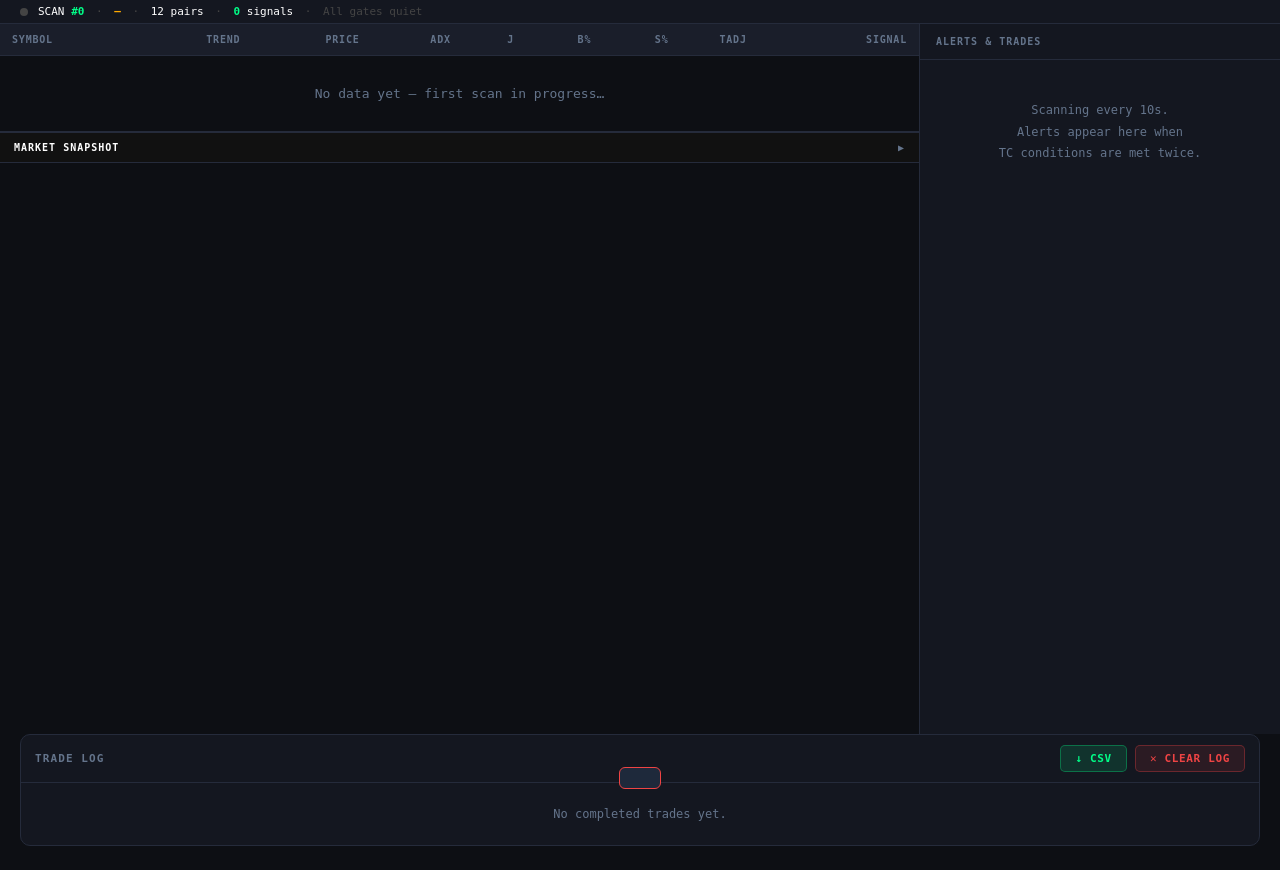
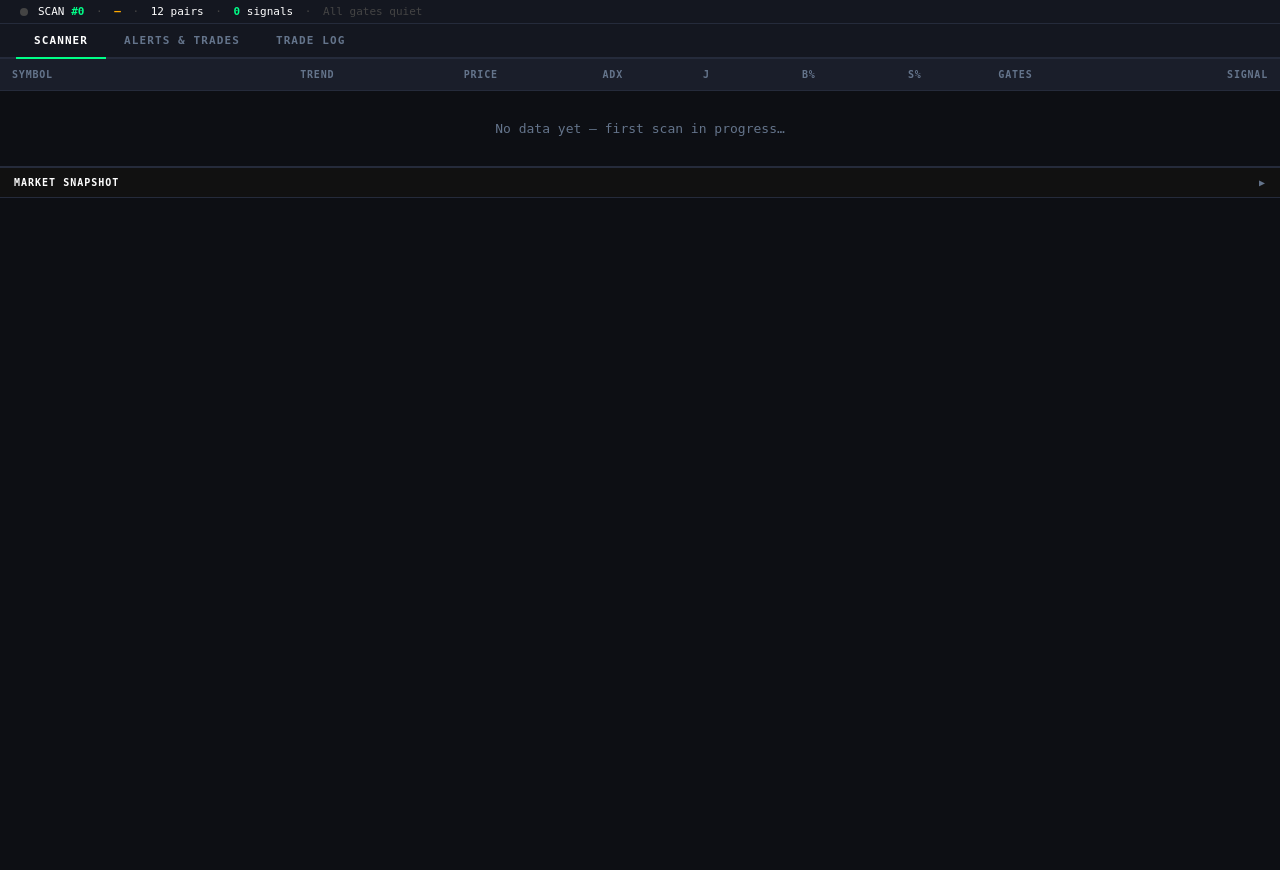
Before and after one commit to krishnanrvijay-afk/trend-scanner-part-deux, a FastAPI app: page / in a window 1280 px wide. Shown: the part 51-921 px from the top of the page. After the commit the page ends 249 px from the top, so only its background shows below. Run offline with FastAPI, Linux system fonts and the light colour scheme; data that the repository does not hold is empty.

Commit message:
fix: sync all root-level files to match trend-scanner subfolder (Railway deploys from root)

```diff
--- a/templates/dashboard.html
+++ b/templates/dashboard.html
@@ -124,18 +124,9 @@
       50% { opacity: 0.3; }
     }
 
-    /* ── Main layout ─────────────────────────────────────────── */
-    .main {
-      display: grid;
-      grid-template-columns: 1fr 360px;
-      gap: 0;
-      height: calc(100vh - 90px);
-    }
-
     /* ── Pair table ──────────────────────────────────────────── */
     .table-panel {
-      overflow-y: auto;
-      border-right: 1px solid var(--border);
+      width: 100%;
     }
 
     table {
@@ -152,9 +143,6 @@
       letter-spacing: 0.08em;
       text-transform: uppercase;
       color: var(--muted);
-      position: sticky;
-      top: 0;
-      z-index: 10;
       border-bottom: 1px solid var(--border);
       white-space: nowrap;
     }
@@ -185,55 +173,35 @@
     .score-med  { color: var(--yellow); }
     .score-low  { color: var(--muted); }
 
-    /* ── Alerts panel ────────────────────────────────────────── */
-    .alerts-panel {
-      display: flex;
-      flex-direction: column;
-      overflow-y: auto;
-      background: var(--surface);
-    }
-
-    .alerts-header {
-      padding: 12px 16px;
-      font-size: 10px;
-      font-weight: 700;
-      letter-spacing: 0.1em;
-      text-transform: uppercase;
-      color: var(--muted);
-      border-bottom: 1px solid var(--border);
-      position: sticky;
-      top: 0;
-      background: var(--surface);
-      z-index: 10;
-    }
-
+    /* ── Alert cards ─────────────────────────────────────────── */
     .alerts-empty {
-      display: flex;
-      align-items: center;
-      justify-content: center;
-      flex: 1;
       color: var(--muted);
       font-size: 12px;
-      padding: 40px 20px;
+      padding: 48px 20px;
       text-align: center;
       line-height: 1.8;
     }
 
     .alerts-list {
       display: flex;
-      flex-direction: column;
-      gap: 0;
-      padding: 0;
+      flex-direction: row;
+      flex-wrap: wrap;
+      gap: 12px;
+      padding: 16px 20px;
     }
 
     /* ── Alert card ──────────────────────────────────────────── */
     .alert-card {
-      border-bottom: 1px solid var(--border);
+      border: 1px solid var(--border);
+      border-radius: var(--radius);
       padding: 14px 16px;
       position: relative;
       transition: background 0.15s;
+      width: 340px;
+      flex-shrink: 0;
+      background: var(--surface2);
     }
-    .alert-card:hover { background: var(--surface2); }
+    .alert-card:hover { background: #1e2333; }
 
     .alert-card.in-trade {
       border-left: 3px solid var(--green);
@@ -481,26 +474,6 @@
     #toast.show { transform: translateX(-50%) translateY(0); }
 
     /* ── Trade log ───────────────────────────────────────────── */
-    .log-panel {
-      margin: 0 20px 24px;
-      background: var(--surface);
-      border: 1px solid var(--border);
-      border-radius: 10px;
-      overflow: hidden;
-    }
-    .log-header {
-      display: flex;
-      align-items: center;
-      justify-content: space-between;
-      padding: 10px 14px;
-      border-bottom: 1px solid var(--border);
-    }
-    .log-title {
-      font-size: 11px;
-      font-weight: 700;
-      letter-spacing: .1em;
-      color: var(--muted);
-    }
     .pill-download {
       background: rgba(0,255,136,.12);
       border: 1px solid rgba(0,255,136,.3);
@@ -514,7 +487,7 @@
       cursor: pointer;
     }
     .log-empty {
-      padding: 24px;
+      padding: 48px;
       text-align: center;
       color: var(--muted);
       font-size: 12px;
@@ -544,6 +517,61 @@
     }
     .log-table tbody tr:last-child td { border-bottom: none; }
     .log-table tbody tr:hover { background: var(--surface2); }
+
+    /* ── Tab bar ─────────────────────────────────────────────── */
+    .tab-bar {
+      display: flex;
+      align-items: stretch;
+      background: var(--surface);
+      border-bottom: 2px solid var(--border);
+      padding: 0 16px;
+    }
+    .tab-btn {
+      padding: 10px 18px;
+      background: none;
+      border: none;
+      border-bottom: 2px solid transparent;
+      color: var(--muted);
+      font-family: var(--font);
+      font-size: 11px;
+      font-weight: 700;
+      letter-spacing: 0.1em;
+      text-transform: uppercase;
+      cursor: pointer;
+      display: inline-flex;
+      align-items: center;
+      gap: 5px;
+      margin-bottom: -2px;
+      white-space: nowrap;
+      transition: color 0.15s;
+    }
+    .tab-btn:hover { color: var(--text); }
+    .tab-btn.active { color: #ffffff; border-bottom-color: #00ff88; }
+    .tab-badge {
+      display: inline-flex;
+      align-items: center;
+      padding: 1px 5px;
+      border-radius: 3px;
+      background: rgba(255,170,0,0.15);
+      border: 1px solid rgba(255,170,0,0.35);
+      color: #ffaa00;
+      font-size: 9px;
+      font-weight: 700;
+    }
+    .tab-content { display: none; }
+    .tab-content.active { display: block; }
+    .tab-actions {
+      margin-left: auto;
+      display: flex;
+      align-items: center;
+      gap: 8px;
+      padding: 6px 0;
+    }
+    @keyframes tab-label-flash {
+      0%, 100% { color: var(--muted); }
+      30%, 70%  { color: #ffaa00; }
+    }
+    .tab-flash { animation: tab-label-flash 0.6s ease-in-out 3; }
   </style>
 </head>
 <body>
@@ -603,10 +631,22 @@
   </span>
 </div>
 
-<!-- Main -->
-<div class="main">
+<!-- Tab bar -->
+<div class="tab-bar">
+  <button id="tab-btn-scanner"  class="tab-btn active" onclick="switchTab('scanner')">SCANNER</button>
+  <button id="tab-btn-alerts"   class="tab-btn"        onclick="switchTab('alerts')">
+    ALERTS &amp; TRADES
+    <span id="alert-badge" class="tab-badge" style="display:none"></span>
+  </button>
+  <button id="tab-btn-tradelog" class="tab-btn"        onclick="switchTab('tradelog')">TRADE LOG</button>
+  <div class="tab-actions" id="tradelog-tab-actions" style="display:none">
+    <a href="/api/tradelog/csv" class="pill pill-download" style="text-decoration:none;padding:5px 12px;font-size:10px">↓ CSV</a>
+    <button id="clear-log-btn" class="pill pill-clear" style="padding:5px 12px;font-size:10px" onclick="clearTradeLog()">✕ CLEAR LOG</button>
+  </div>
+</div>
 
-  <!-- Pair table -->
+<!-- TAB 1: SCANNER -->
+<div id="tab-scanner" class="tab-content active">
   <div class="table-panel">
     <table>
       <thead>
@@ -618,7 +658,7 @@
           <th>J</th>
           <th>B%</th>
           <th>S%</th>
-          <th style="text-align:center">TADJ</th>
+          <th style="text-align:center">GATES</th>
           <th>Signal</th>
         </tr>
       </thead>
@@ -638,28 +678,19 @@
       </div>
     </div>
   </div>
+</div>
 
-  <!-- Alerts panel -->
-  <div class="alerts-panel">
-    <div class="alerts-header">Alerts &amp; Trades</div>
-    <div id="alerts-container">
-      <div class="alerts-empty">
-        Scanning every 20s.<br>Alerts appear here when<br>TC conditions are met twice.
-      </div>
+<!-- TAB 2: ALERTS & TRADES -->
+<div id="tab-alerts" class="tab-content">
+  <div id="alerts-container">
+    <div class="alerts-empty">
+      Scanning every 10s.<br>Alerts appear here when TC conditions are met twice.
     </div>
   </div>
-
 </div>
 
-<!-- Trade Log -->
-<div class="log-panel">
-  <div class="log-header">
-    <span class="log-title">TRADE LOG</span>
-    <div style="display:flex;gap:8px">
-      <a href="/api/tradelog/csv" class="pill pill-download" style="text-decoration:none">↓ CSV</a>
-      <button id="clear-log-btn" class="pill pill-clear" onclick="clearTradeLog()">✕ CLEAR LOG</button>
-    </div>
-  </div>
+<!-- TAB 3: TRADE LOG -->
+<div id="tab-tradelog" class="tab-content">
   <div id="tradelog-container">
     <div class="log-empty">No completed trades yet.</div>
   </div>
```
Also changed, not shown: other parts of templates/dashboard.html (+25 -0 lines).
